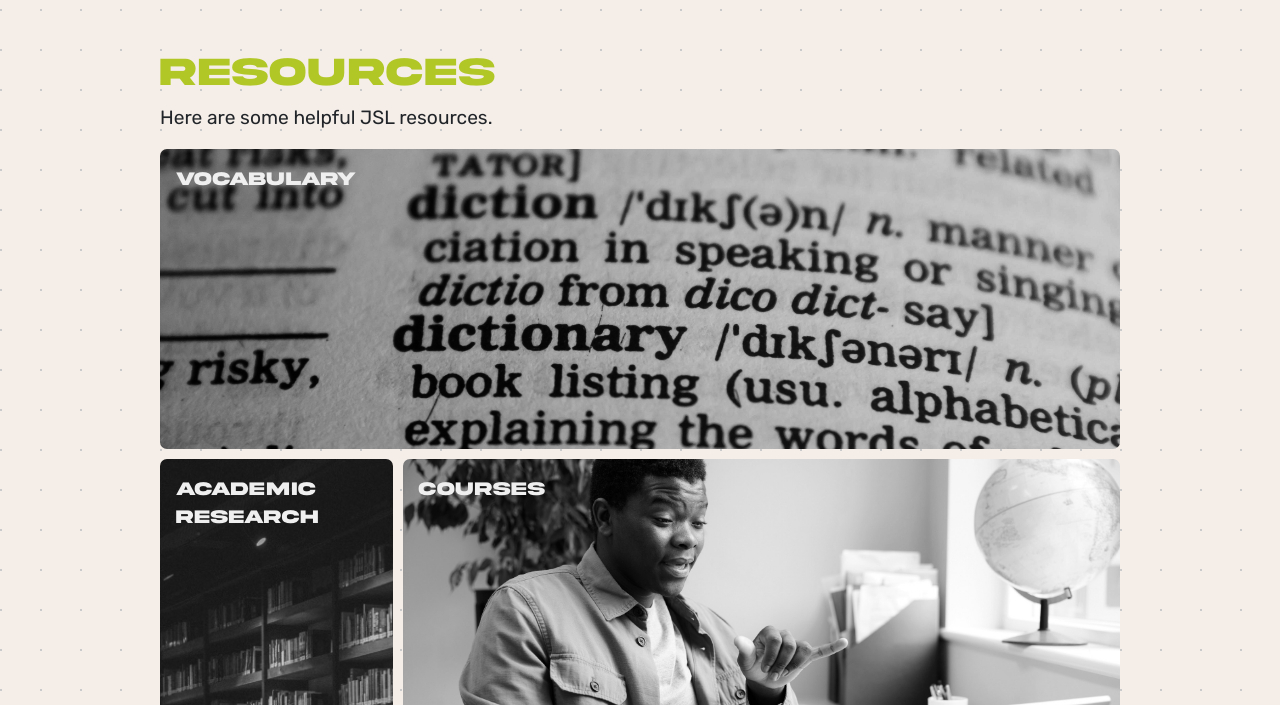
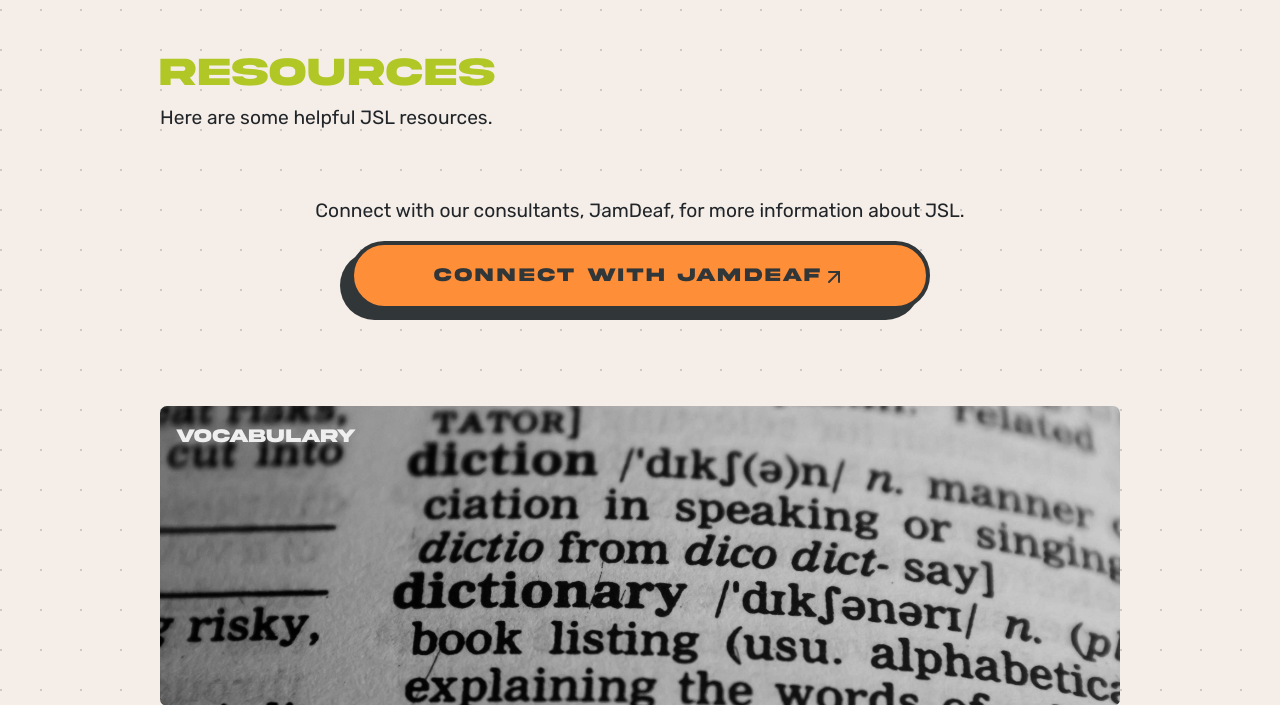
Before and after one commit to BrionyFrater/capstone, a Flask app: page /resources in a window 1280 px wide. Shown: the part 151-856 px from the top of the page. Run offline with Flask 2, Linux system fonts and the light colour scheme; some libraries are stand-ins or nearby versions.

Commit message:
updated resources with jamdeaf contact

```diff
--- a/app/static/css/app.css
+++ b/app/static/css/app.css
@@ -350,7 +350,7 @@ header .logo{
     margin-top: 1rem;
 }
 
-.bannerInfo .button-link, .join .button-link {
+.button-link{
     border: none;
     border-radius: 90px;
     font-family: 'AkiraExpanded';
@@ -368,7 +368,7 @@ header .logo{
     margin-top: 1.7rem;
 }
 
-.bannerInfo .button-link::before, .join .button-link::before {
+.button-link::before{
     content: "";
     position: absolute;
     top: 0;
@@ -379,13 +379,17 @@ header .logo{
     transition: left 0.3s ease;
 }
 
-.bannerInfo .button-link:hover::before, .join .button-link:hover::before {
+.button-link:hover::before {
     left: 0;
 }
 
-.bannerInfo .button-link span, .join .button-link span {
+.button-link span {
     position: relative;
     z-index: 1;
+}
+
+.button-link:hover{
+    color: var(--black);
 }
 
 .underBanner{
@@ -1007,3 +1011,15 @@ label{
 
 
 }
+
+.jamdeafContact{
+    display: flex;
+    align-items: center;
+    flex-direction: column;
+    margin-top: 4rem;
+}
+
+.jamdeafContact .button-link{
+    margin-top: 0;
+    margin-bottom: 6rem;
+}
--- a/app/templates/resources.html
+++ b/app/templates/resources.html
@@ -12,6 +12,13 @@
   <h1>Resources</h1>
   <p>Here are some helpful JSL resources.</p>
 
+
+  <div class="jamdeafContact">
+    <p>Connect with our consultants, JamDeaf, for more information about JSL.</p>
+    <a href="https://www.jamdeaf.org.jm/about-us/contact-data" class="button-link">
+      <span>Connect with JamDeaf<i data-lucide="arrow-up-right"></i></span>
+    </a>
+  </div>
 
   <div class="grid">
     <div class="courses">
```
